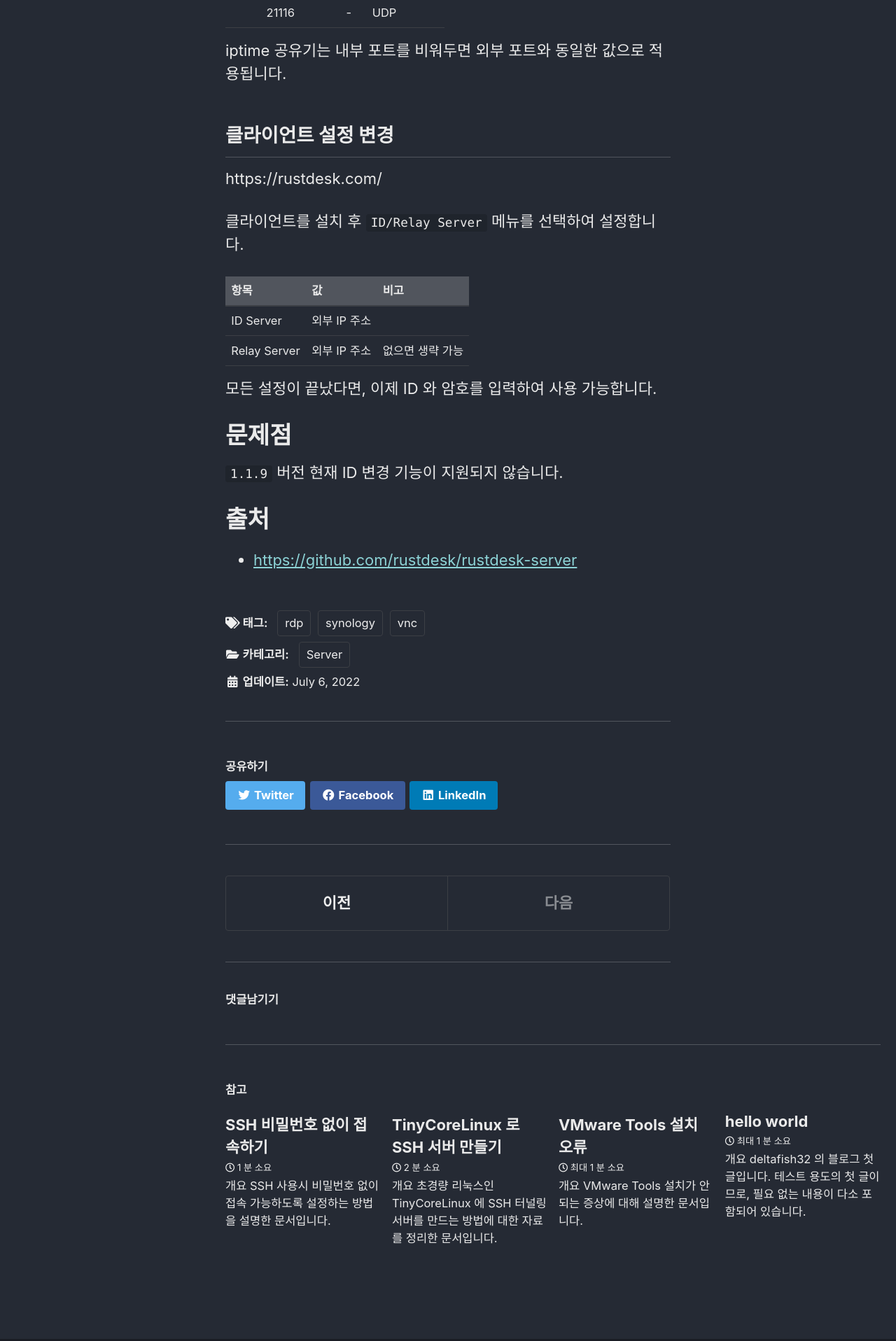
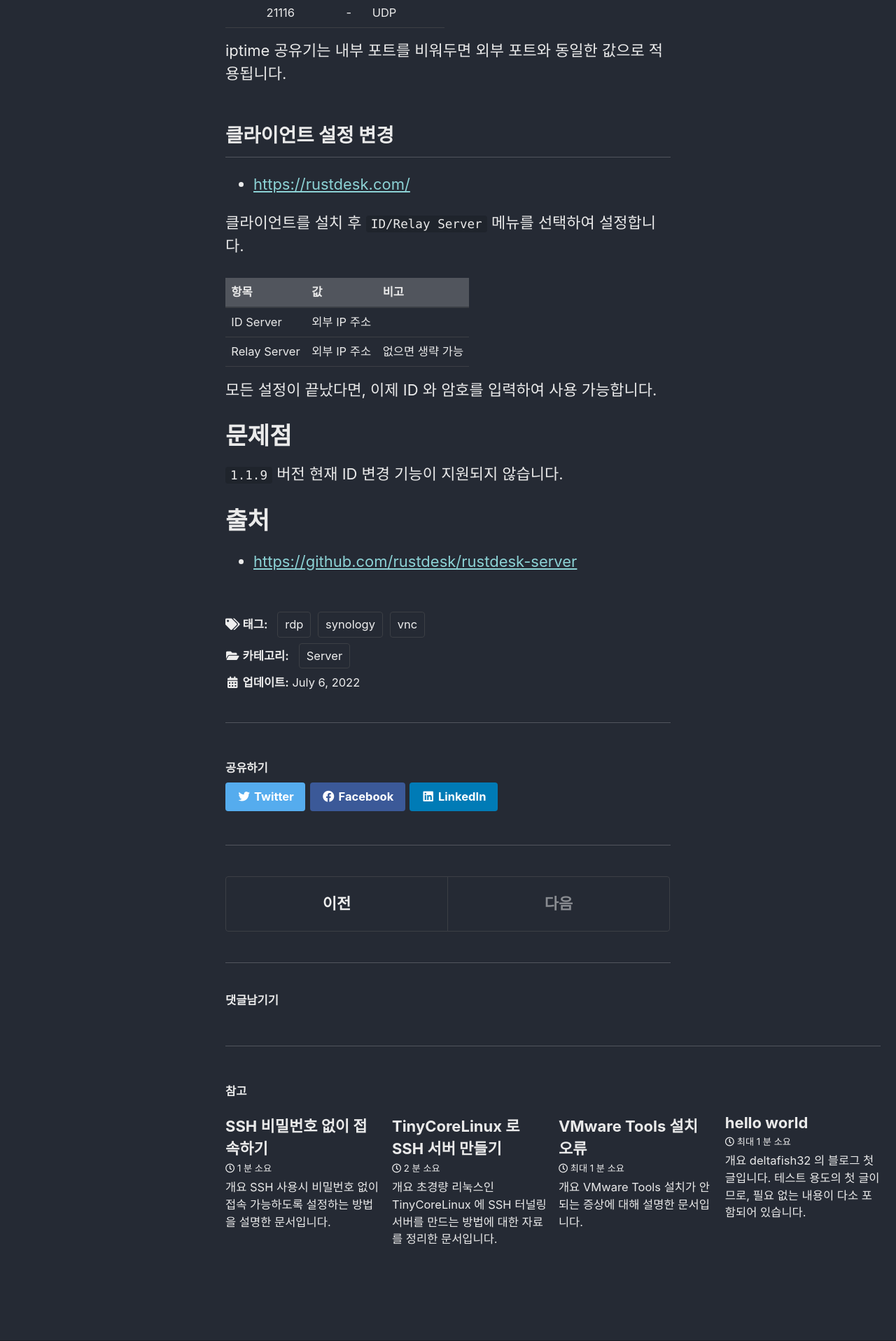
Before and after one commit to deltafish32/deltafish32.github.io, a Jekyll site: the page built from _posts/2022-07-06-rustdesk.md, in a window 1280 px wide. Shown: the part 2549-4465 px from the top of the page at 70% size. Built offline with Jekyll 4.4.1, drawn with Linux system fonts in a browser that asks for light colours; cached includes are drawn as plain includes; comment, search, counter and statistics services are not loaded.

Commit message:
fix: hyperlink

```diff
--- a/_posts/2022-07-06-rustdesk.md
+++ b/_posts/2022-07-06-rustdesk.md
@@ -76,7 +76,7 @@ iptime 공유기는 내부 포트를 비워두면 외부 포트와 동일한 값
 
 
 ## 클라이언트 설정 변경
-https://rustdesk.com/
+- <https://rustdesk.com/>
 
 클라이언트를 설치 후 `ID/Relay Server` 메뉴를 선택하여 설정합니다.
 
```
